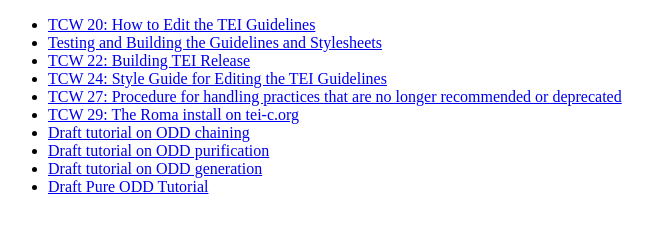
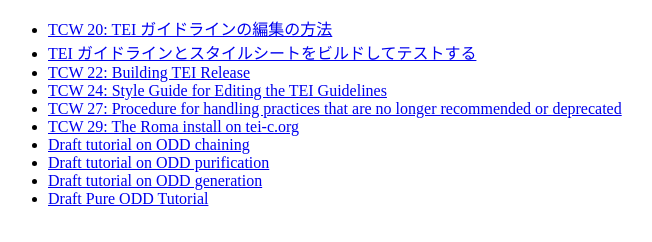
Before and after one commit to muranamihdk/TCW-ja, a plain HTML site: page index.html in a window 1280 px wide. Shown: the whole page, without its empty margins (0-652 px from the left). Drawn offline with Linux system fonts and the light colour scheme.

Commit message:
translate some titles into Japanese

```diff
--- a/index.html
+++ b/index.html
@@ -7,8 +7,8 @@
   <body>
     <div>
       <ul>
-        <li><a href="tcw20.html">TCW 20: How to Edit the TEI Guidelines</a></li>
-        <li><a href="testing_and_building.html">Testing and Building the Guidelines and Stylesheets</a></li>
+        <li><a href="tcw20.html">TCW 20: TEI ガイドラインの編集の方法</a></li>
+        <li><a href="testing_and_building.html">TEI ガイドラインとスタイルシートをビルドしてテストする</a></li>
         <li><a href="tcw22.html">TCW 22: Building TEI Release</a></li>
         <li><a href="tcw24.html">TCW 24: Style Guide for Editing the TEI Guidelines</a></li>
         <li><a href="tcw27.html">TCW 27: Procedure for handling practices that are no longer recommended or deprecated</a></li>
```
